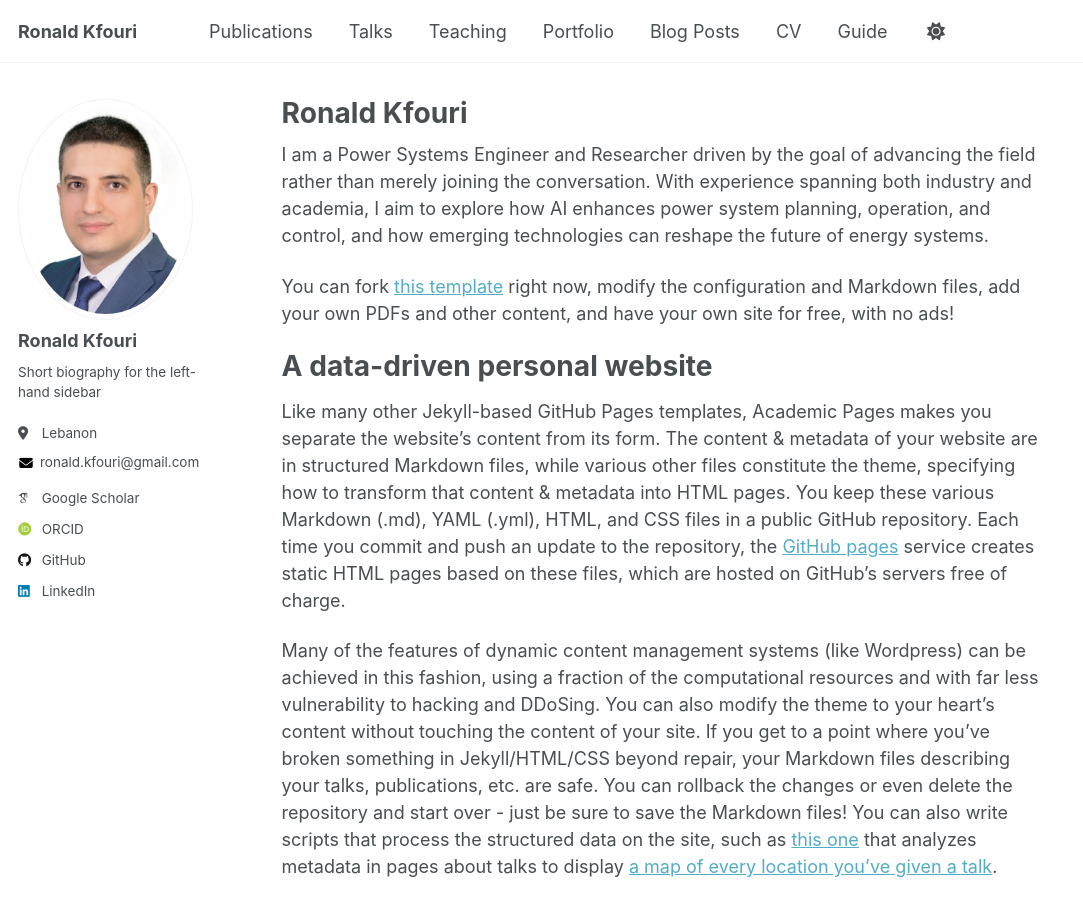
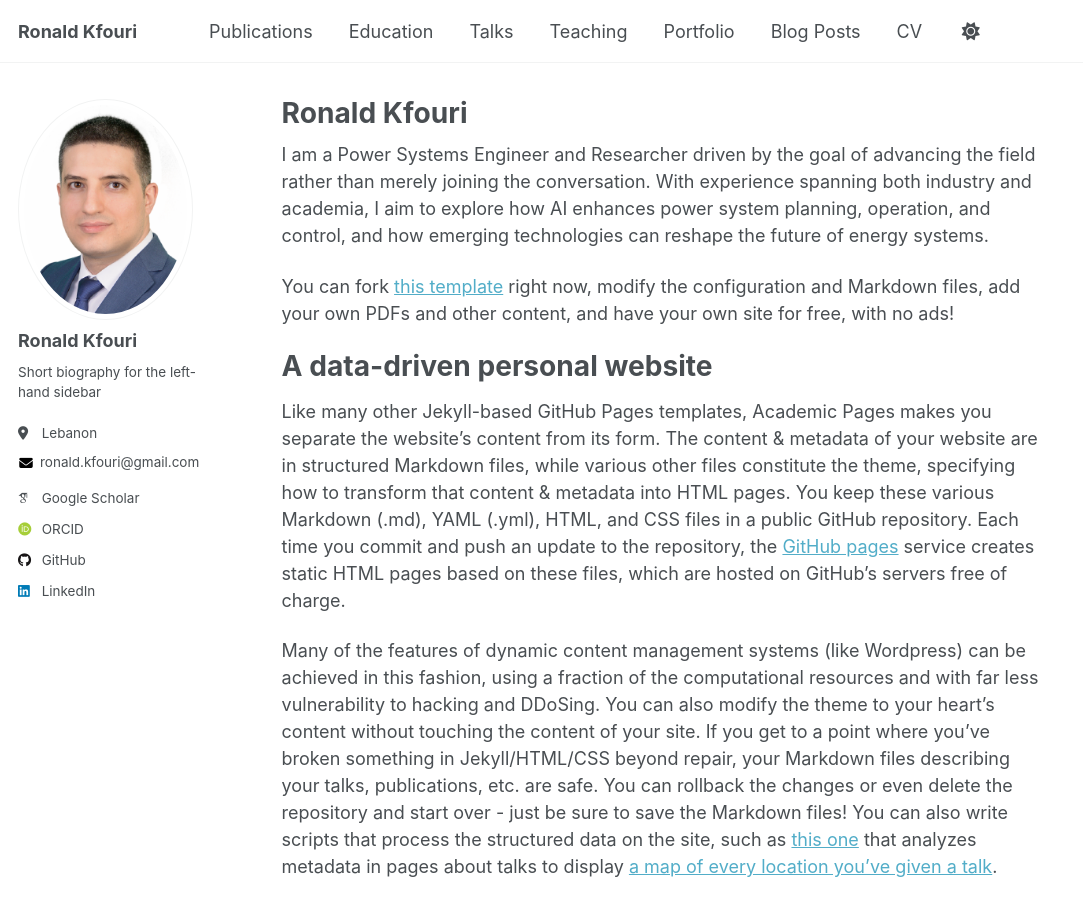
Before and after one commit to RonaldKfouri/RonaldKfouri.github.io, a Jekyll site: the page built from _pages/about.md, in a window 1280 px wide and 900 px high. Shown: the whole window, without its empty margins (0-1083 px from the left). Built offline with Jekyll 4.4.1, drawn with Linux system fonts in a browser that asks for light colours; some web fonts are replaced; a script that is not in the unit is left out.

Commit message:
Update navigation.yml

```diff
--- a/_data/navigation.yml
+++ b/_data/navigation.yml
@@ -10,6 +10,9 @@
 main:
   - title: "Publications"
     url: /publications/
+
+  - title: "Education"
+    url: /#education
 
   - title: "Talks"
     url: /talks/
@@ -29,5 +32,5 @@ main:
   # - title: "CV"
   #   url: /cv-json/
 
-  - title: "Guide"
-    url: /markdown/
+  # - title: "Guide"
+  #  url: /markdown/
```
